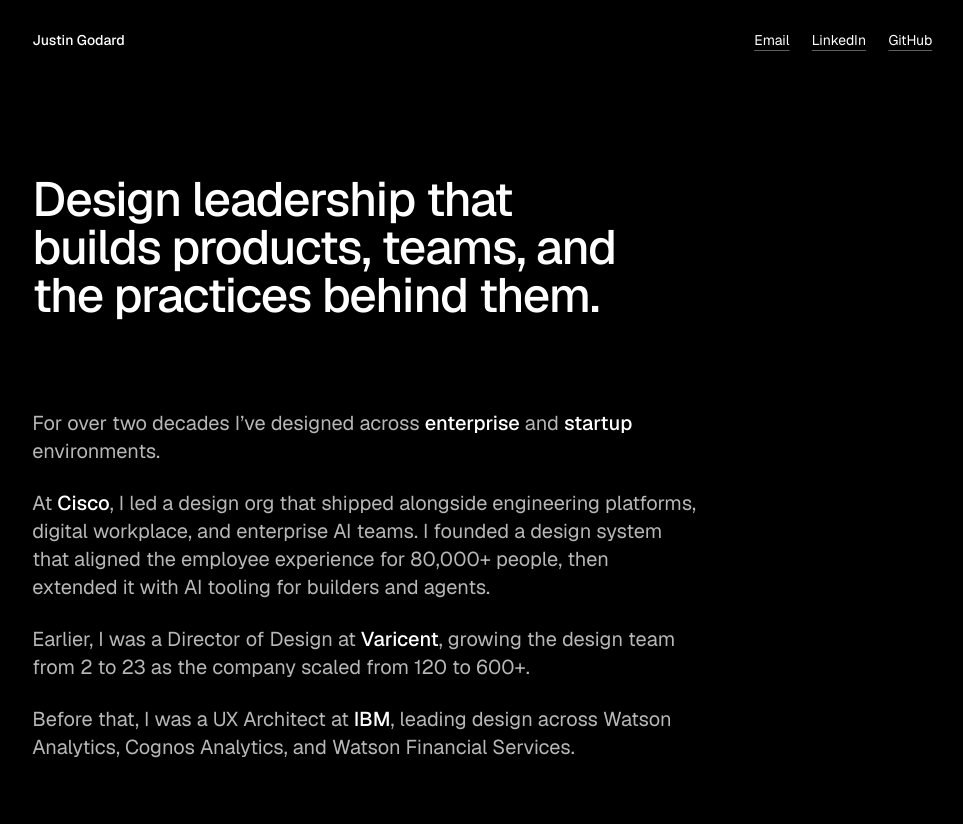
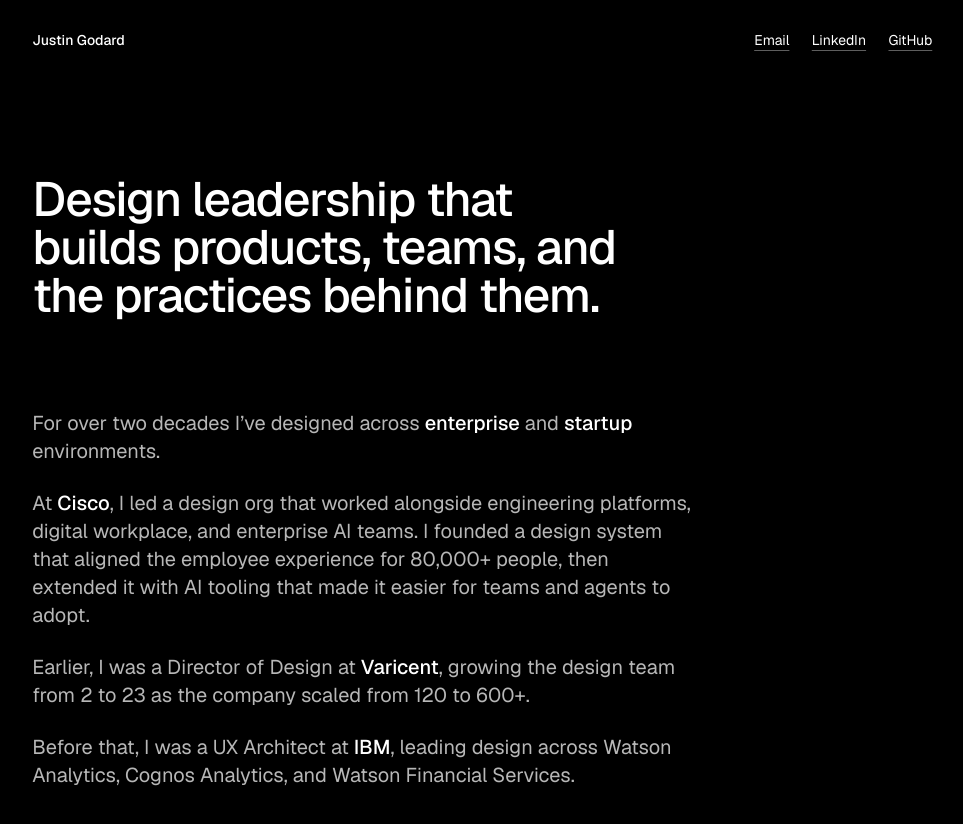
Before and after one commit to justingodard/justingodard-com, a plain HTML site: page index.html in a window 1280 px wide. Shown: the whole page, without its empty margins (1-964 px from the left). Drawn offline with nearby package versions, Linux system fonts and the light colour scheme.

Commit message:
Text updates
Co-Authored-By: Claude Sonnet 5.5 <noreply@anthropic.com>

```diff
--- a/index.html
+++ b/index.html
@@ -5,7 +5,7 @@
 <title>Justin Godard — Design Leader</title>
 <meta name="viewport" content="width=device-width, initial-scale=1">
 <link rel="icon" type="image/png" href="favicon.png">
-<meta name="description" content="Justin Godard is a design leader with 20+ years across enterprise and startup, building products, design systems, AI practices, and the teams behind them.">
+<meta name="description" content="Justin Godard is a design leader with 20+ years across enterprise and startup, shaping products, design systems, AI practices, and the teams behind them.">
 <link rel="preconnect" href="https://fonts.googleapis.com">
 <link rel="preconnect" href="https://fonts.gstatic.com" crossorigin>
 <link href="https://fonts.googleapis.com/css2?family=Geist:wght@400;500;600&display=swap" rel="stylesheet">
@@ -133,7 +133,7 @@
 
   <div class="about">
     <p>For over two decades I’ve designed across <b>enterprise</b> and <b>startup</b> environments.</p>
-    <p>At <b>Cisco</b>, I led a design org that shipped alongside engineering platforms, digital workplace, and enterprise AI teams. I founded a design system that aligned the employee experience for 80,000+ people, then extended it with AI tooling for builders and agents.</p>
+    <p>At <b>Cisco</b>, I led a design org that worked alongside engineering platforms, digital workplace, and enterprise AI teams. I founded a design system that aligned the employee experience for 80,000+ people, then extended it with AI tooling that made it easier for teams and agents to adopt.</p>
     <p>Earlier, I was a Director of Design at <b>Varicent</b>, growing the design team from 2 to 23 as the company scaled from 120 to 600+.</p>
     <p>Before that, I was a UX Architect at <b>IBM</b>, leading design across Watson Analytics, Cognos Analytics, and Watson Financial Services.</p>
   </div>
```
